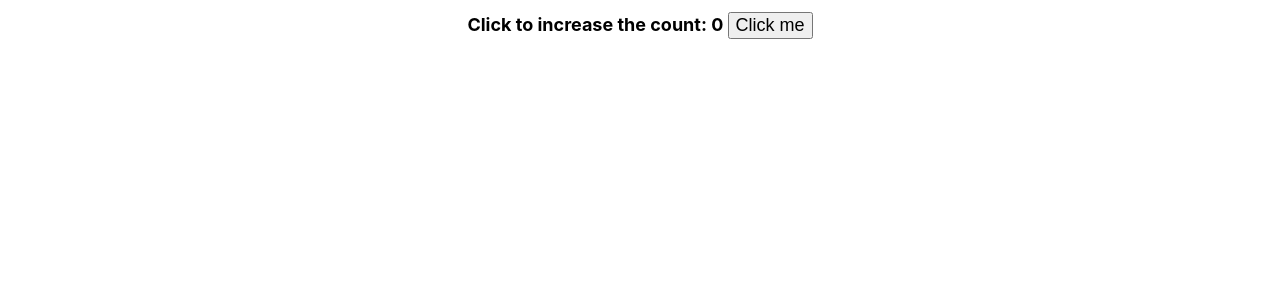
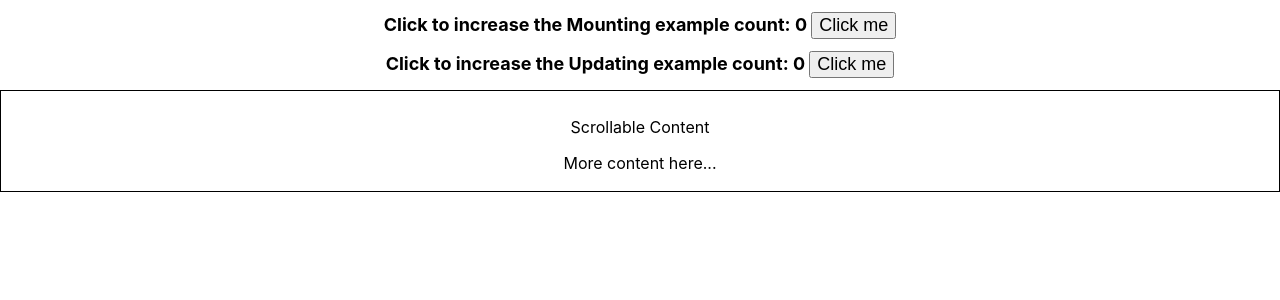
Before and after one commit to M-Muntazer-Mehdi/All-About-React, a React (Create React App) app in the folder react-app/: page /my-lifecycle in a window 1280 px wide. Shown: the top 300 px of the page. Built offline with nearby package versions, Linux system fonts and the light colour scheme.

Commit message:
Component LifeCycle : Updating Example

```diff
--- a/react-app/src/Components/componentLifecycle/Lifecycle.js
+++ b/react-app/src/Components/componentLifecycle/Lifecycle.js
@@ -1,10 +1,12 @@
 import React from "react";
 import Mounting from "./Mounting"
+import Updating from "./Updating";
 
 function Lifecycle(){
     return(
         <div>
         <Mounting />
+        <Updating />
         </div>
     );
 }
--- a/react-app/src/Components/componentLifecycle/Mounting.js
+++ b/react-app/src/Components/componentLifecycle/Mounting.js
@@ -21,7 +21,7 @@ class Mounting extends Component {
         console.log("Render: Componenet Render");
         return(
             <div>
-                <h1 style={{ fontSize: "18px" }}> Click to increase the count: {this.state.count} <nr></nr>
+                <h1 style={{ fontSize: "18px" }}> Click to increase the Mounting example count: {this.state.count} <nr></nr>
                     <button style={{ fontSize: "18px" }} onClick={()=> this.setState({count : this.state.count + 1})}>
                         Click me
                     </button>
--- /dev/null
+++ b/react-app/src/Components/componentLifecycle/Updating.js
@@ -0,0 +1,74 @@
+import React, {Component} from "react";
+
+class Updating extends Component {
+    constructor(props)
+    {
+        super(props);
+        this.state = {count: 0};
+        this.scrollRef = React.createRef();
+        console.log("Constructor: Component Initialized");
+    }
+
+    static getDrivedStateFromProps(props, state)
+    {
+        console.log("getDrivedStateFromProps: sync state with prop");
+        return null;
+    }
+
+    shouldComponentUpdate(nextProps, nextState)
+    {
+        console.log("shouldComponentUpdate: determine component re-render on not");
+        return true;
+    }
+
+    getSnapshotBeforeUpdate(prevProps, prevState)
+    {
+        if (this.scrollRef.current) {
+            const scrollPosition = this.scrollRef.current.scrollTop;
+            console.log("getSnapshotBeforeUpdate: Capture the scroll position before update: ", scrollPosition);
+            return scrollPosition;
+          }
+          console.log("not capture");
+          return null;
+    }
+
+    componentDidUpdate(prevProps, prevState, snapshot)
+    {
+        console.log("componentDidUpdate: component updated");
+        if(snapshot !== null)
+        {
+            this.scrollRef.current.scrollTop = snapshot;
+            console.log("Restoring Scroll Position to: ", snapshot);
+        }
+    }
+
+    render() {
+        console.log('Render: Re-rendering');
+
+    return (
+        <div>
+         <h1 style={{ fontSize: "18px" }}> Click to increase the Updating example count: {this.state.count} <nr></nr>
+            <button style={{ fontSize: "18px" }} onClick={()=> this.setState({count : this.state.count + 1})}>
+                Click me
+            </button>
+        </h1>
+        <div ref={this.scrollRef} style={{ height: '100px', overflowY: 'scroll', border: '1px solid black' }}>
+          <div style={{ height: '300px', padding: '10px' }}>
+            <p>Scrollable Content</p>
+            <p>More content here...</p>
+            <p>Keep scrolling...</p>
+            <p>Count: {this.state.count}</p>
+            <p>Keep incrementing the count!</p>
+            <p>More content here...</p>
+            <p>Keep scrolling...</p>
+            <p>Count: {this.state.count}</p>
+            <p>Keep incrementing the count!</p>
+            {/* Additional content can be added here */}
+          </div>
+        </div>
+      </div>
+    );
+  }
+}
+
+export default Updating;
```
